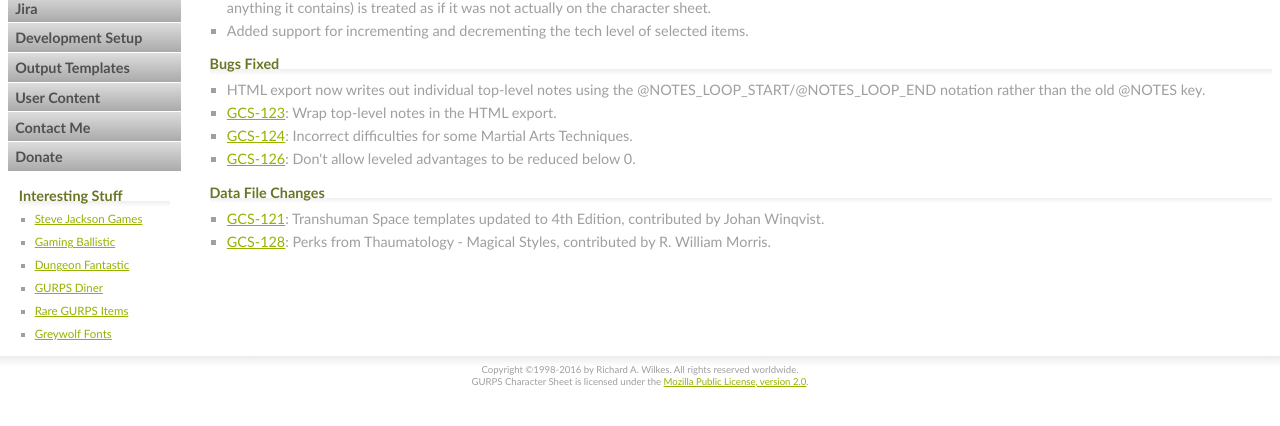
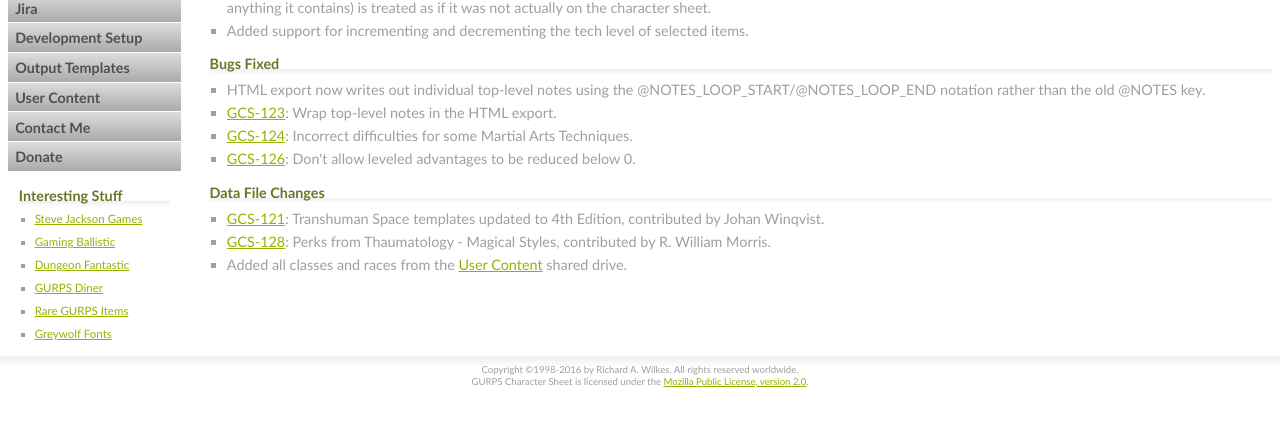
Before and after one commit to richardwilkes/gcs_web, a PHP site: page /in_progress_notes.php in a window 1280 px wide. Shown: the part 279-705 px from the top of the page. Run offline with PHP 8.4, Linux system fonts and the light colour scheme.

Commit message:
Note addition of User Content

```diff
--- a/in_progress_notes.php
+++ b/in_progress_notes.php
@@ -33,6 +33,7 @@
 					<ul>
 						<li><a href="https://gurpscharactersheet.atlassian.net/browse/GCS-121">GCS-121</a>: Transhuman Space templates updated to 4th Edition, contributed by Johan Winqvist.</li>
 						<li><a href="https://gurpscharactersheet.atlassian.net/browse/GCS-128">GCS-128</a>: Perks from Thaumatology - Magical Styles, contributed by R. William Morris.</li>
+						<li>Added all classes and races from the <a href="https://drive.google.com/drive/folders/0BwDjN2HwBhv4V1NJVWJtWUNWcUU?usp=sharing">User Content</a> shared drive.</li>
 					</ul>
 				</div>
 			</div>
```
